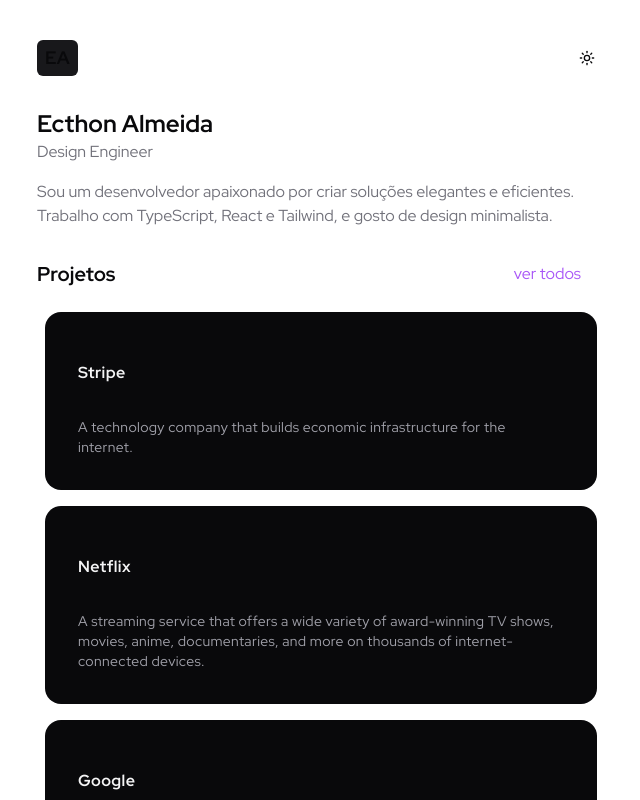
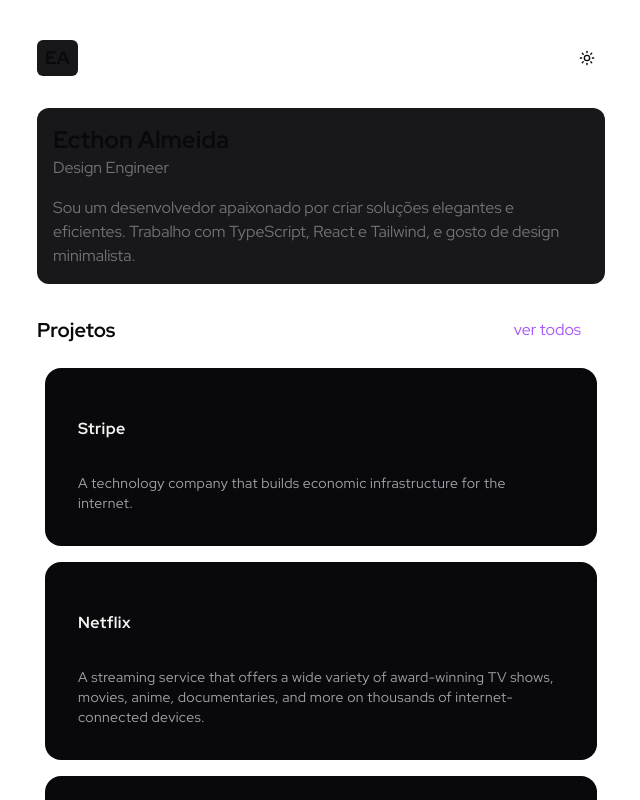
Before and after one commit to ecthon/ecthon-app, a Next.js app: page / in a window 1280 px wide. Shown: the top 800 px of the page, without its empty margins (319-959 px from the left). Built offline with nearby package versions, Linux system fonts and the light colour scheme; some icons are missing.

Commit message:
feat: adicionar fundo e bordas ao layout, substituir ícone do relógio e ajustar estilo do cartão

```diff
--- a/src/app/page.tsx
+++ b/src/app/page.tsx
@@ -16,7 +16,7 @@ export default function Home() {
         </Link>
         <ThemeSwitcher />
       </header>
-      <div className="flex flex-col w-full space-y-4">
+      <div className="flex flex-col w-full space-y-4 bg-zinc-900 p-4 rounded-xl">
         <div className="flex flex-col">
           <h1 className="font-bold text-xl md:text-2xl">Ecthon Almeida</h1>
           <p className="text-zinc-500">Design Engineer</p>
--- a/src/components/footer.tsx
+++ b/src/components/footer.tsx
@@ -6,10 +6,10 @@ import {
   TooltipTrigger,
 } from "@/components/ui/tooltip";
 import {
+  DigitalClockIcon,
   Github01Icon,
   Linkedin02Icon,
   Location03Icon,
-  Time03Icon,
 } from "hugeicons-react";
 import Link from "next/link";
 import { useEffect, useState } from "react";
@@ -26,8 +26,8 @@ function Clock() {
   }, []);
 
   return (
-    <div className="flex items-center gap-2 p-1 rounded-lg hover:bg-zinc-900">
-      <Time03Icon size={16} />
+    <div className="flex items-center gap-2 p-1 rounded-lg">
+      <DigitalClockIcon size={16} />
       <p className="font-bold">{time.toLocaleTimeString()}</p>
     </div>
   );
--- a/src/components/ui/card-hover-effect.tsx
+++ b/src/components/ui/card-hover-effect.tsx
@@ -68,7 +68,7 @@ export const Card = ({
   return (
     <div
       className={cn(
-        "rounded-2xl h-full w-full p-4 overflow-hidden bg-zinc-950 border border-transparent dark:border-white/[0.2] group-hover:border-zinc-700 relative z-20",
+        "rounded-2xl h-full w-full p-4 overflow-hidden bg-zinc-950 border border-transparent dark:border-zinc-900 group-hover:border-zinc-900 relative z-20",
         className
       )}
     >
```
